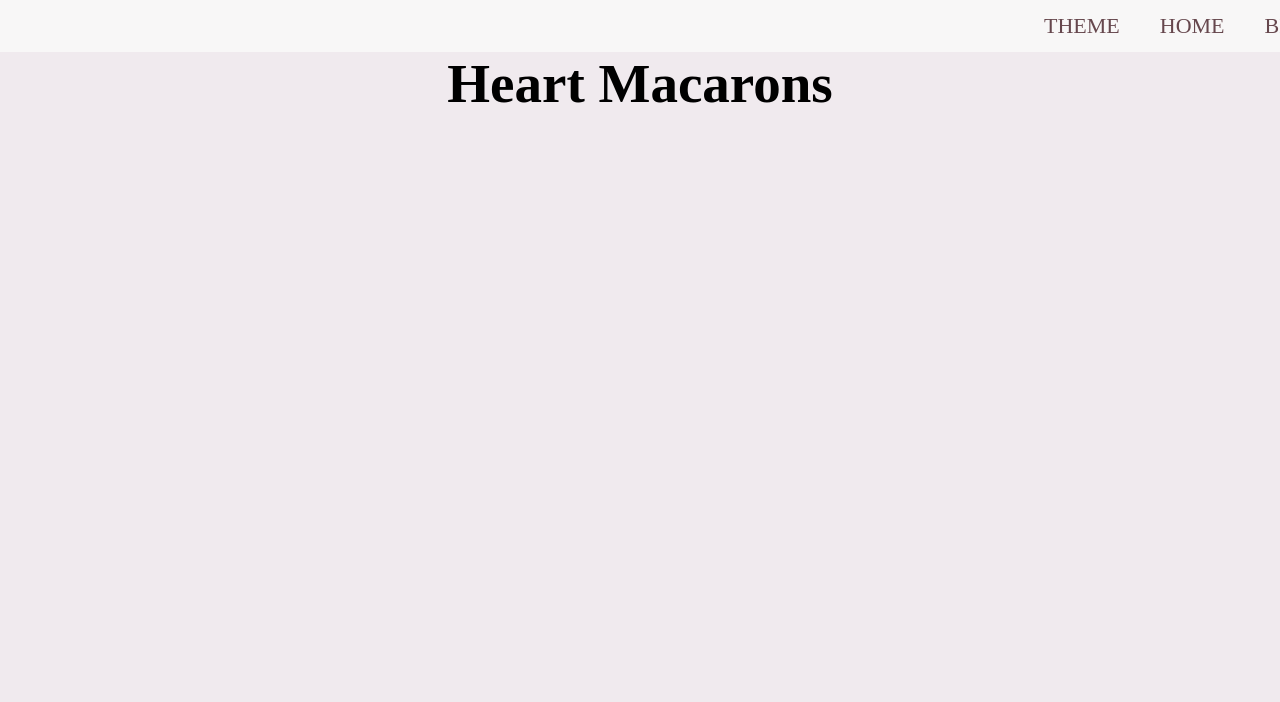
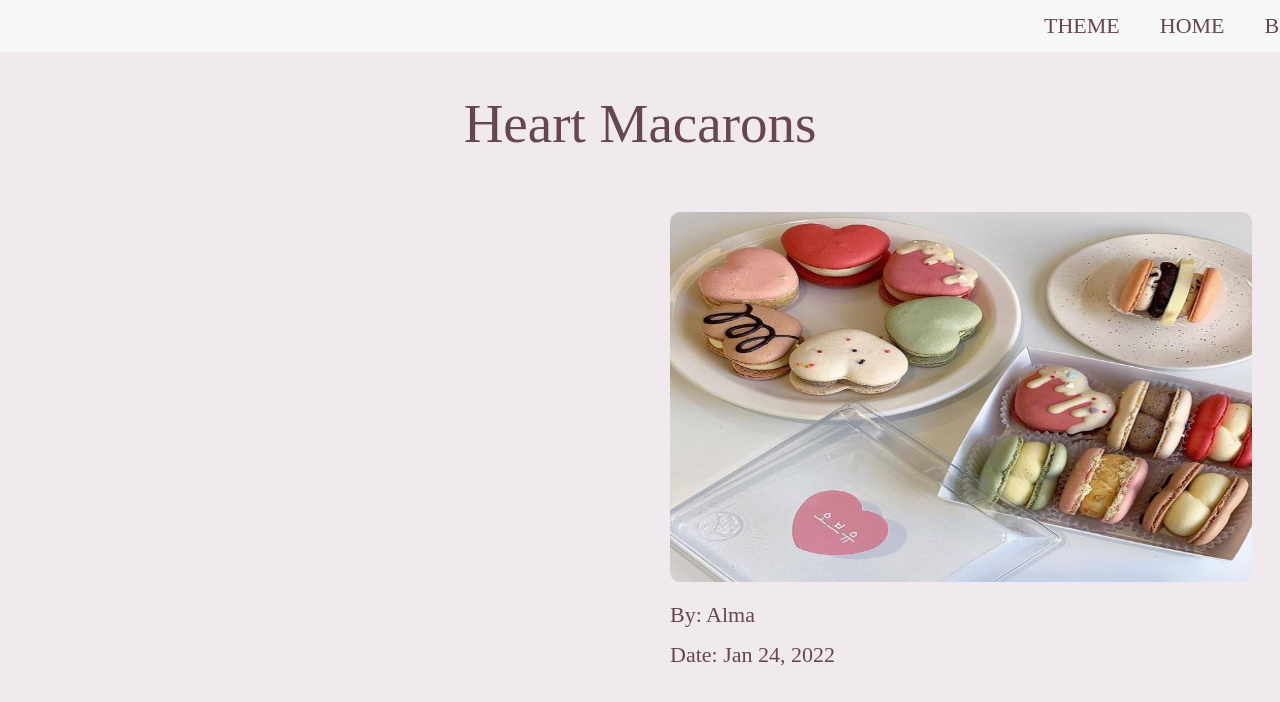
Before and after one commit to jonathanlivshits/design-scaffold-project-choice-alma-n-jon, an Eleventy site: page src/md/1-1-2022.md in a window 1280 px wide. Shown: the top 702 px of the page. Built offline with nearby package versions, Linux system fonts and the light colour scheme; Eleventy itself is replaced by a stand-in of ours; files that its build step writes are made by us from their sources.

Commit message:
3/22/22 v2

```diff
--- a/src/_includes/article.njk
+++ b/src/_includes/article.njk
@@ -8,7 +8,13 @@
 </head>
 <body>
     {% include 'nav.njk' %}
-    <h1>{{title}}</h1>
+    <h1 class="main-title">{{title}}</h1>
+    <article class="main-article">
+        <img src="{{image}}" alt="{{imageAlt}}" class="figure-image">
+        <h4 class="main-date">Date: {{date | postDate}}</h4>
+        <h4 class="main-author">By: {{author}}</h4>
+        <h4 class="article-description">{{description}}</h4>
     {{content | safe}}
+    </article>
 </body>
 </html>
--- a/src/style/style.css
+++ b/src/style/style.css
@@ -177,3 +177,56 @@ body {
   margin-left: 16.5rem;
   border-radius: 10px;
 }
+
+.main-title {
+  font-size: var(--h1);
+  color: var(--text-primary);
+  font-weight: 450;
+  width: 100%;
+  margin-top: 4rem;
+  height: 20vh;
+  align-items: center;
+  justify-content: space-evenly;
+}
+
+.figure-image {
+  position: absolute;
+  width: 582px;
+  height: 370px;
+  margin-top: -4rem;
+  margin-left: 67rem;
+  border-radius: 10px;
+}
+
+.article-description {
+  position: absolute;
+  border-radius: 10px;
+  font-style: normal;
+  font-weight: 400;
+  font-size: 30px;
+  line-height: 65px;
+  display: flex;
+  align-items: center;
+  text-align: center;
+  margin-left: 67rem;
+  margin-top: 60rem;
+  color: var(--text-primary);
+}
+
+.main-author {
+  position: absolute;
+  font-size: var(--h4);
+  font-weight: 520;
+  margin-left: 67rem;
+  margin-top: 35rem;
+  color: var(--text-primary);
+}
+
+.main-date {
+  position: absolute;
+  font-size: var(--h4);
+  font-weight: 520;
+  margin-left: 67rem;
+  margin-top: 39rem;
+  color: var(--text-primary);
+}
```
Also changed, not shown: 4 other files.
